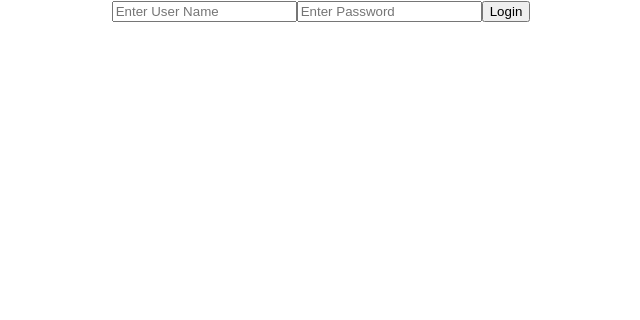
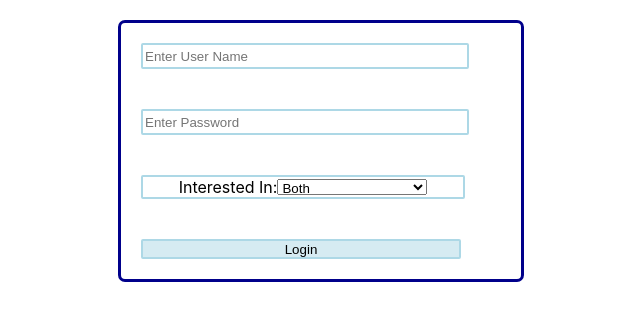
Before and after one commit to israeltechchallenge/valentines-valentines-nadav-eliana, a React (Create React App) app in the folder valentines-day-app/: page /meet-the-team in a window 1280 px wide. Shown: the top 320 px of the page, without its empty margins (319-959 px from the left). Built offline with nearby package versions, Linux system fonts and the light colour scheme.

Commit message:
Styled navbar and login page

```diff
--- a/valentines-day-app/src/App.js
+++ b/valentines-day-app/src/App.js
@@ -3,10 +3,12 @@ import React, { useEffect, useState } from 'react'
 import Login from './Components/Login/Login';
 import MainPage from './Components/MainPage/MainPage';
 import { SignedIn } from './Contexts/SignedIn';
+import { InterestedIn } from './Contexts/InterestedIn';
 
 function App() {
 
   const [isLoggedIn, setIsLoggedIn] = useState(false);
+  const [interestedIn, setInterestedIn] = useState("both");
 
   useEffect(() => {
     if (localStorage.getItem('userAndPass')) {
@@ -16,11 +18,13 @@ function App() {
 
   return (
     <SignedIn.Provider value={{setIsLoggedIn}}>
+    <InterestedIn.Provider value={{interestedIn, setInterestedIn}}>
       <div className="App">
         {isLoggedIn ?
         <MainPage></MainPage> :
         <Login></Login>}
       </div>
+    </InterestedIn.Provider>
     </SignedIn.Provider>
   );
 }
--- a/valentines-day-app/src/Components/Login/Login.css
+++ b/valentines-day-app/src/Components/Login/Login.css
@@ -0,0 +1,34 @@
+.login-form {
+    width: 400px;
+    height: fit-content;
+    border: solid darkblue 3px;
+    border-radius: 7px;
+    display: flex;
+    flex-direction: column;
+    margin: 20px auto 0 auto;
+}
+
+.login-form > * {
+    width: 80%;
+    height: 20px;
+    margin: 20px;
+    border: lightblue 2px solid;
+    border-radius: 2px;
+}
+
+.login-btn {
+    background-color: rgb(173, 216, 230, 0.5);
+}
+
+.dropdown {
+    flex-direction: row;
+}
+
+.dropdown > * {
+    width: calc(50% - 10px);
+    height: 80%;
+}
+
+.interested {
+    text-align: right;
+}
--- a/valentines-day-app/src/Components/Login/Login.jsx
+++ b/valentines-day-app/src/Components/Login/Login.jsx
@@ -1,5 +1,7 @@
 import React, { useContext, useState } from "react";
+import { InterestedIn } from "../../Contexts/InterestedIn";
 import { SignedIn } from "../../Contexts/SignedIn";
+import './Login.css';
 
 function Login() {
 
@@ -7,6 +9,7 @@ function Login() {
     const [password, setPassword] = useState("");
 
     const {setIsLoggedIn} = useContext(SignedIn);
+    const {setInterestedIn} = useContext(InterestedIn);
 
     function handleLogin(e) {
         e.preventDefault();
@@ -14,11 +17,23 @@ function Login() {
         setIsLoggedIn(true);
     }
 
+    function handleInterestedIn(e) {
+        setInterestedIn(e.target.value);
+    }
+
     return (
-        <form>
+        <form className="login-form">
             <input placeholder="Enter User Name" value={userName} onChange={e => setUserName(e.target.value)}></input>
             <input placeholder="Enter Password" value={password} onChange={e => setPassword(e.target.value)}></input>
-            <button onClick={handleLogin}>Login</button>
+            <div className="dropdown">
+                <label className="interested">Interested In:</label>
+                <select className="options" onChangeCapture={handleInterestedIn}>
+                    <option value="both">Both</option>
+                    <option value="female">Females</option>
+                    <option value="male">Males</option>
+                </select>
+            </div>
+            <button className="login-btn" onClick={handleLogin}>Login</button>
         </form>
     )
 }
--- a/valentines-day-app/src/Components/NavigationBar/NavigationBar.css
+++ b/valentines-day-app/src/Components/NavigationBar/NavigationBar.css
@@ -0,0 +1,25 @@
+.navbar {
+    width: 80%;
+    min-width: 600px;
+    height: 30px;
+    background-color: darkblue;
+    margin: auto;
+    text-align: left;
+    border-radius: 5px;
+    padding: 10px;
+}
+
+.navbar > * {
+    height: 20px;
+    font-size: 20px;
+    line-height: 20px;
+    color: lightblue;
+    margin-left: 10px;
+    margin-right: 20px;
+    text-decoration: none;
+}
+
+.navbar > *:hover {
+    cursor: pointer;
+    text-decoration: underline;
+}
--- a/valentines-day-app/src/Components/NavigationBar/NavigationBar.jsx
+++ b/valentines-day-app/src/Components/NavigationBar/NavigationBar.jsx
@@ -1,8 +1,8 @@
 import React, { useContext } from "react";
 import Navbar from 'react-bootstrap/Navbar';
 import Nav from 'react-bootstrap/Nav';
-import Container from 'react-bootstrap/Container';
 import { SignedIn } from "../../Contexts/SignedIn";
+import './NavigationBar.css';
 
 function NavigationBar() {
 
@@ -14,7 +14,7 @@ function NavigationBar() {
     }
 
     return(
-        <Navbar bg='light' expand="lg">
+        <Navbar className="navbar">
                 <Nav.Link href="./">Love Stories</Nav.Link>
                 <Nav.Link href="./success-stories">Success Stories</Nav.Link>
                 <Nav.Link href="./meet-the-team">Meet The Team</Nav.Link>
--- /dev/null
+++ b/valentines-day-app/src/Contexts/InterestedIn.jsx
@@ -0,0 +1,3 @@
+import React from "react";
+
+export const InterestedIn = React.createContext("");
```
